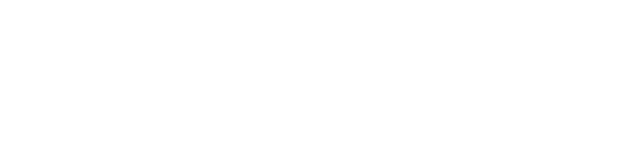
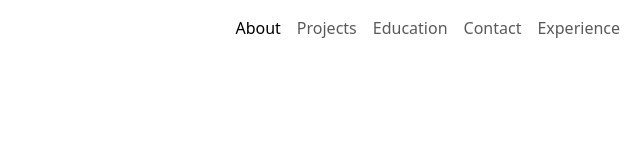
Before and after one commit to ivymt/A_STEP-web-development-tutorials, a plain HTML site: page Portfolio_project/about.html in a window 1280 px wide. Shown: the whole page, without its empty margins (640-1280 px from the left). Drawn offline with nearby package versions, Linux system fonts and the light colour scheme.

Commit message:
edits in about

```diff
--- a/Portfolio_project/about.html
+++ b/Portfolio_project/about.html
@@ -3,12 +3,34 @@
 <html lang="en">
 
 <head>
- <meta charset="UTF-8">
- <meta name="author" content="Ivy Mutodi">
- <title>About - Ivy Mutodi</title>
+  <meta charset="UTF-8">
+  <meta name="author" content="Ivy Mutodi">
+  <title>About - Ivy Mutodi</title>
+  <link rel="stylesheet" href="lib/bootstrap/css/bootstrap.min.css">
+  <link rel="stylesheet" href="styles/portfolio.css">
 </head>
 
  <body>
+   <nav class="navbar navbar-expand-md bg-white mb-4 sticky-top">
+        <!-- Step 2 -->
+        <div class="container-fluid">
+
+            <button class="navbar-toggler" type="button" data-bs-toggle="collapse" data-bs-target="#NAvigationMenu">
+                <span class="navbar-toggler-icon"></span>
+            </button>
+            <div class="collapse navbar-collapse" id="NavigationMenu">
+                <!-- Steps 4 and 6 -->
+                <div class="navbar-nav ms-auto">
+                    <a class="nav-link active" href="about.html">About</a>
+                    <a class="nav-link" href="projects.html">Projects</a>
+                    <a class="nav-link" href="education.html">Education</a>
+                    <a class="nav-link" href="contact.html">Contact</a>
+                    <a class="nav-link" href="experience.html">Experience</a>
+
+                </div>
+            </div>
+        </div>
+    </nav>
 
  </body>
 
```
